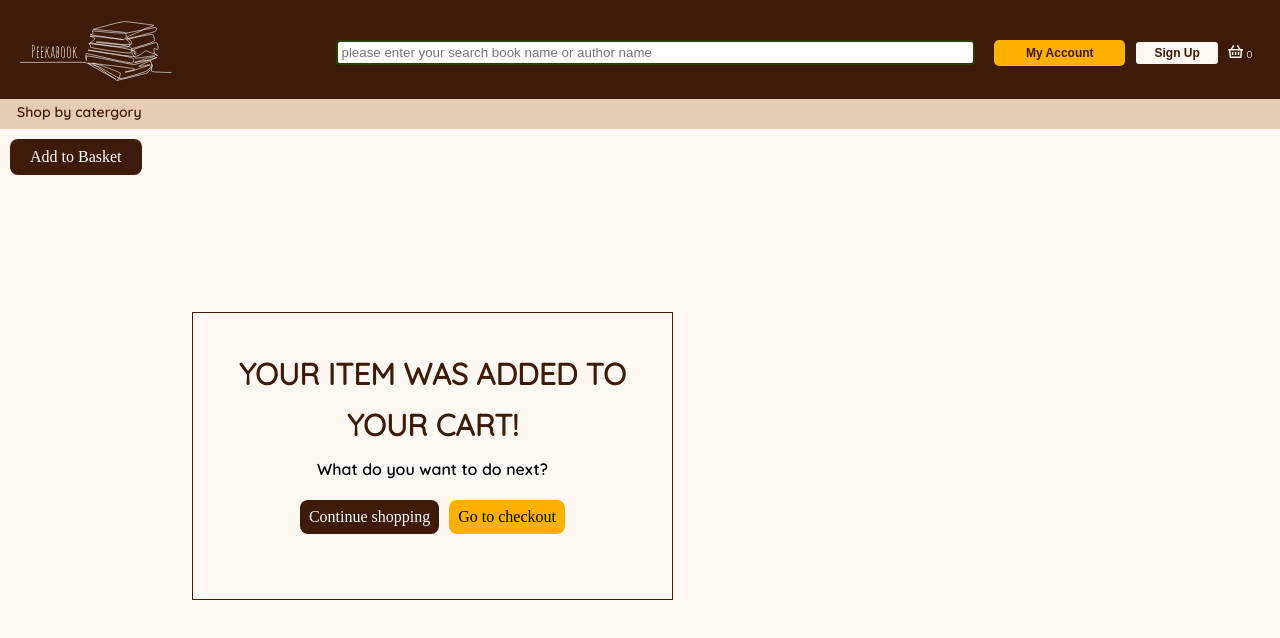
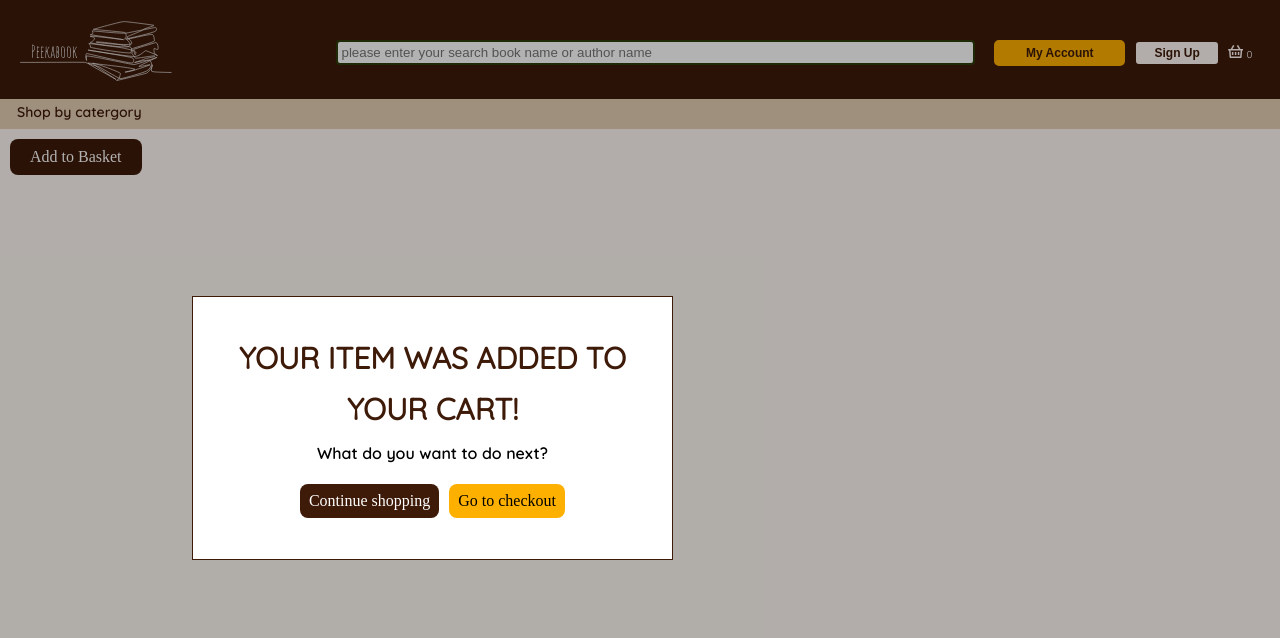
Before and after one commit to ZeptoFarad/book-app-summative, a Vue app in the folder front/: page / in a window 1280 px wide. Shown: the top 638 px of the page. Built offline with nearby package versions, Linux system fonts and the light colour scheme.

Commit message:
06042023keb1

```diff
--- a/front/src/components/itemAddedCar.vue
+++ b/front/src/components/itemAddedCar.vue
@@ -1,6 +1,6 @@
 <template>
     <div class="item-added-box">
-       <div class="grey-back-gd"></div>
+
        <div class="item-added-content">
            <div class="item-added-text">
              <p>YOUR ITEM WAS ADDED TO </p>
@@ -12,6 +12,7 @@
             <div class="checkout-button">Go to checkout</div>
            </div>
        </div>
+       <div class="grey-back-gd"></div>
     </div>
 </template>
 <style scoped>
@@ -26,6 +27,7 @@
         margin: 5px;
         padding: 9px;
         border-radius: 8px;
+        cursor: pointer;
     }
     .checkout-button{
         background-color: #feb000;
@@ -33,16 +35,23 @@
         margin: 5px;
         padding: 9px;
         border-radius: 8px;
+        cursor: pointer;
     }
-
-    .item-added-box{
+    .grey-back-gd{
+        background-color: rgba(0, 0, 0, 0.3);
+        position: fixed;
+        top: 0; bottom: 0; left: 0; right: 0;
+        z-index: 9;
+    }
+    .item-added-content{
         position: fixed;
         text-align: center;
-        top: 39%; bottom: 25%; left: 15%; right: 15%;
+        top: 37%; bottom: 30%; left: 15%; right: 15%;
         border: 1px solid rgba(62, 26, 9, 1);
         width: fit-content;
         padding: 25px;
         z-index: 10;
+        background-color: white;
     }
     .item-added-box p{
         color:rgba(62, 26, 9, 1) ;
```
